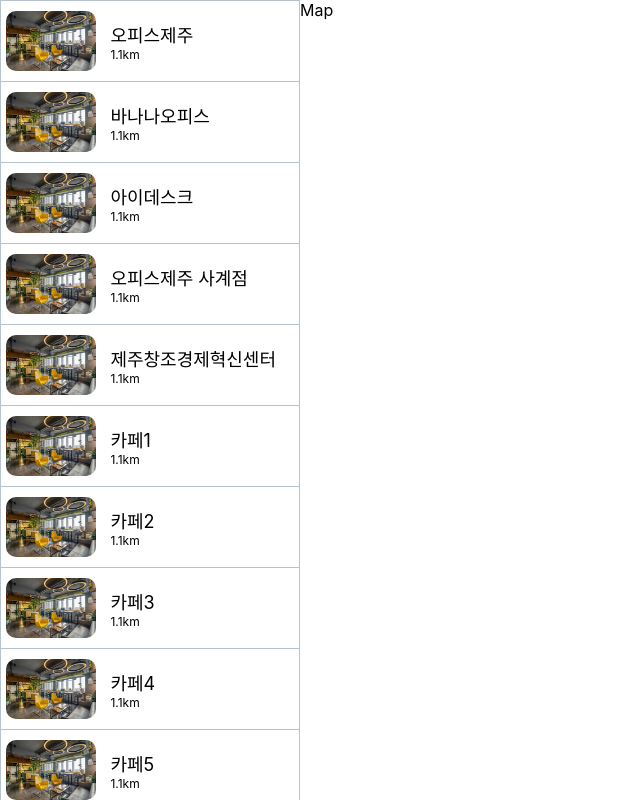
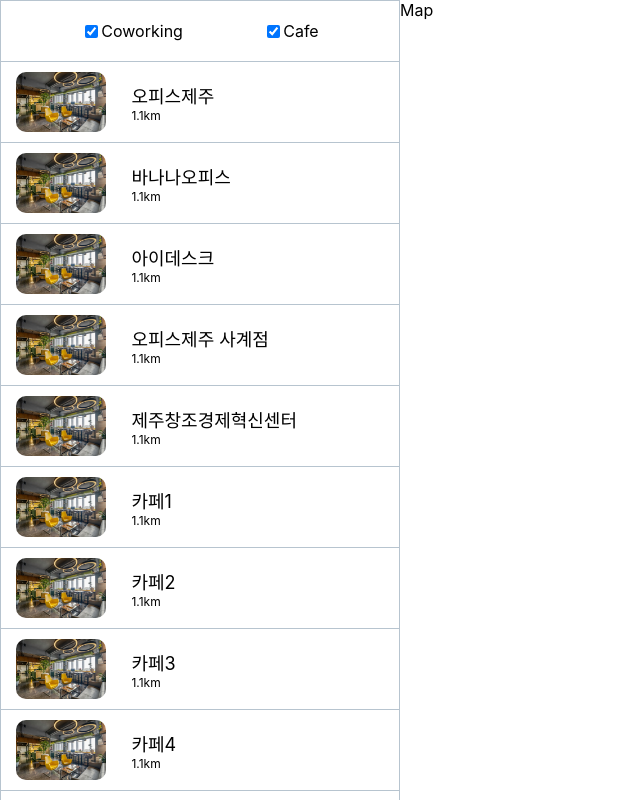
Before and after one commit to jwhan77/coworking, a React (Create React App) app: page / in a window 1280 px wide. Shown: the whole page, without its empty margins (0-640 px from the left). Built offline with nearby package versions, Linux system fonts and the light colour scheme.

Commit message:
Update List

```diff
--- a/src/App.css
+++ b/src/App.css
@@ -1,6 +1,7 @@
 .App {
   width: 100vw;
   height: 100vh;
+  overflow: hidden;
 }
 
 main {
@@ -8,11 +9,10 @@ main {
 }
 
 aside {
-  width: 300px;
+  width: 400px;
   height: 100vh;
-  overflow: auto;
 }
 
 section {
-  width: calc(100% - 300px);
+  width: calc(100% - 400px);
 }
--- a/src/components/List/List.css
+++ b/src/components/List/List.css
@@ -1,7 +1,21 @@
 .List {
+  height: 100vh;
+  overflow-y: auto;
   border: 1px solid #B7C4CF;
 }
 
-.List > div:not(:last-child) {
+.List .SelectType {
+  display: flex;
+  justify-content: space-evenly;
+  height: 60px;
   border-bottom: 1px solid #B7C4CF;
 }
+
+.List .SelectType div {
+  display: flex;
+  align-items: center;
+}
+
+.List .items > div:not(:last-child) {
+  border-bottom: 1px solid #B7C4CF;
+}
--- a/src/components/List/List.tsx
+++ b/src/components/List/List.tsx
@@ -1,16 +1,54 @@
-import React from 'react'
+import React, { useState } from 'react'
 
 import './List.css';
 
 import { ListProps } from '../../types';
 import ListItem from './ListItem';
 
+interface PlaceType {
+  coworking: boolean,
+  cafe: boolean
+}
+
 const List = ({ items }: ListProps) => {
+  const [checked, setChecked] = useState<PlaceType>({coworking: true, cafe: true});
+  const selectedItems = items.filter(item => checked[item.type])
+
+  const handleChangeType = (e: React.ChangeEvent<HTMLInputElement>) => {
+    const updatedChecked = { ...checked };
+    const selectedType = e.target.id.split('type-')[1];
+    updatedChecked[selectedType as keyof PlaceType] = !updatedChecked[selectedType as keyof PlaceType];
+    setChecked(updatedChecked)
+  }
+
   return (
     <div className='List'>
-      {items.map(item => {
-        return <ListItem key={item.id} {...item} />
-      })}
+      <div className='SelectType'>
+        <div>
+          <input
+            type="checkbox"
+            id="type-coworking"
+            checked={checked.coworking}
+            onChange={handleChangeType}
+          />
+          <label htmlFor='type-coworking'>Coworking</label>
+        </div>
+
+        <div>
+          <input
+            type="checkbox"
+            id="type-cafe"
+            checked={checked.cafe}
+            onChange={handleChangeType}
+          />
+          <label htmlFor='type-cafe'>Cafe</label>
+      </div>
+      </div>
+      <div className='items'>
+        {selectedItems.map(item => {
+          return <ListItem key={item.id} {...item} />
+        })}
+      </div>
     </div>
   )
 }
--- a/src/components/List/ListItem.tsx
+++ b/src/components/List/ListItem.tsx
@@ -4,7 +4,7 @@ import type { Space } from '../../types';
 
 import './ListItem.css';
 
-const ListItem = ({id, imgSrc, name, lat, lng}: Space) => {
+const ListItem = ({id, type, imgSrc, name, lat, lng}: Space) => {
   return (
     <div className='ListItem'>
       <div className='photo'>
--- a/src/data.tsx
+++ b/src/data.tsx
@@ -3,22 +3,22 @@ import { Space } from "./types";
 import img from './assets/workspace1.jpg'
 
 export const data: Array<Space> = [
-  { id: 0, name: '오피스제주', imgSrc: img, lat: 33.4995687, lng: 126.5311287 },
-  { id: 1, name: '바나나오피스', imgSrc: img, lat: 33.4872052, lng: 126.485102 },
-  { id: 2, name: '아이데스크', imgSrc: img, lat: 33.4821041, lng: 126.4987068 },
-  { id: 3, name: '오피스제주 사계점', imgSrc: img, lat: 33.2341846, lng: 126.2905231 },
-  { id: 4, name: '제주창조경제혁신센터', imgSrc: img, lat: 33.500347, lng: 126.5301 },
-  { id: 5, name: '카페1', imgSrc: img, lat: 33.500347, lng: 126.5301 },
-  { id: 6, name: '카페2', imgSrc: img, lat: 33.500347, lng: 126.5301 },
-  { id: 7, name: '카페3', imgSrc: img, lat: 33.500347, lng: 126.5301 },
-  { id: 8, name: '카페4', imgSrc: img, lat: 33.500347, lng: 126.5301 },
-  { id: 9, name: '카페5', imgSrc: img, lat: 33.500347, lng: 126.5301 },
-  { id: 10, name: '카페6', imgSrc: img, lat: 33.500347, lng: 126.5301 },
-  { id: 11, name: '카페7', imgSrc: img, lat: 33.500347, lng: 126.5301 },
-  { id: 12, name: '카페8', imgSrc: img, lat: 33.500347, lng: 126.5301 },
-  { id: 13, name: '카페9', imgSrc: img, lat: 33.500347, lng: 126.5301 },
-  { id: 14, name: '카페10', imgSrc: img, lat: 33.500347, lng: 126.5301 },
-  { id: 15, name: '카페11', imgSrc: img, lat: 33.500347, lng: 126.5301 },
-  { id: 16, name: '카페12', imgSrc: img, lat: 33.500347, lng: 126.5301 },
-  { id: 17, name: '카페13', imgSrc: img, lat: 33.500347, lng: 126.5301 }
+  { id: 0, type: 'coworking', name: '오피스제주', imgSrc: img, lat: 33.4995687, lng: 126.5311287 },
+  { id: 1, type: 'coworking', name: '바나나오피스', imgSrc: img, lat: 33.4872052, lng: 126.485102 },
+  { id: 2, type: 'coworking', name: '아이데스크', imgSrc: img, lat: 33.4821041, lng: 126.4987068 },
+  { id: 3, type: 'coworking', name: '오피스제주 사계점', imgSrc: img, lat: 33.2341846, lng: 126.2905231 },
+  { id: 4, type: 'coworking', name: '제주창조경제혁신센터', imgSrc: img, lat: 33.500347, lng: 126.5301 },
+  { id: 5, type: 'cafe', name: '카페1', imgSrc: img, lat: 33.500347, lng: 126.5301 },
+  { id: 6, type: 'cafe', name: '카페2', imgSrc: img, lat: 33.500347, lng: 126.5301 },
+  { id: 7, type: 'cafe', name: '카페3', imgSrc: img, lat: 33.500347, lng: 126.5301 },
+  { id: 8, type: 'cafe', name: '카페4', imgSrc: img, lat: 33.500347, lng: 126.5301 },
+  { id: 9, type: 'cafe', name: '카페5', imgSrc: img, lat: 33.500347, lng: 126.5301 },
+  { id: 10, type: 'cafe', name: '카페6', imgSrc: img, lat: 33.500347, lng: 126.5301 },
+  { id: 11, type: 'cafe', name: '카페7', imgSrc: img, lat: 33.500347, lng: 126.5301 },
+  { id: 12, type: 'cafe', name: '카페8', imgSrc: img, lat: 33.500347, lng: 126.5301 },
+  { id: 13, type: 'cafe', name: '카페9', imgSrc: img, lat: 33.500347, lng: 126.5301 },
+  { id: 14, type: 'cafe', name: '카페10', imgSrc: img, lat: 33.500347, lng: 126.5301 },
+  { id: 15, type: 'cafe', name: '카페11', imgSrc: img, lat: 33.500347, lng: 126.5301 },
+  { id: 16, type: 'cafe', name: '카페12', imgSrc: img, lat: 33.500347, lng: 126.5301 },
+  { id: 17, type: 'cafe', name: '카페13', imgSrc: img, lat: 33.500347, lng: 126.5301 }
 ]
--- a/src/types.tsx
+++ b/src/types.tsx
@@ -1,5 +1,6 @@
 export interface Space {
   id: number;
+  type: "coworking" | "cafe";
   name: string;
   imgSrc: string;
   lat: number,
```
Also changed, not shown: src/components/List/ListItem.css (+0 -11 lines), 1 other file (tests, documents, lock files or other folders).
